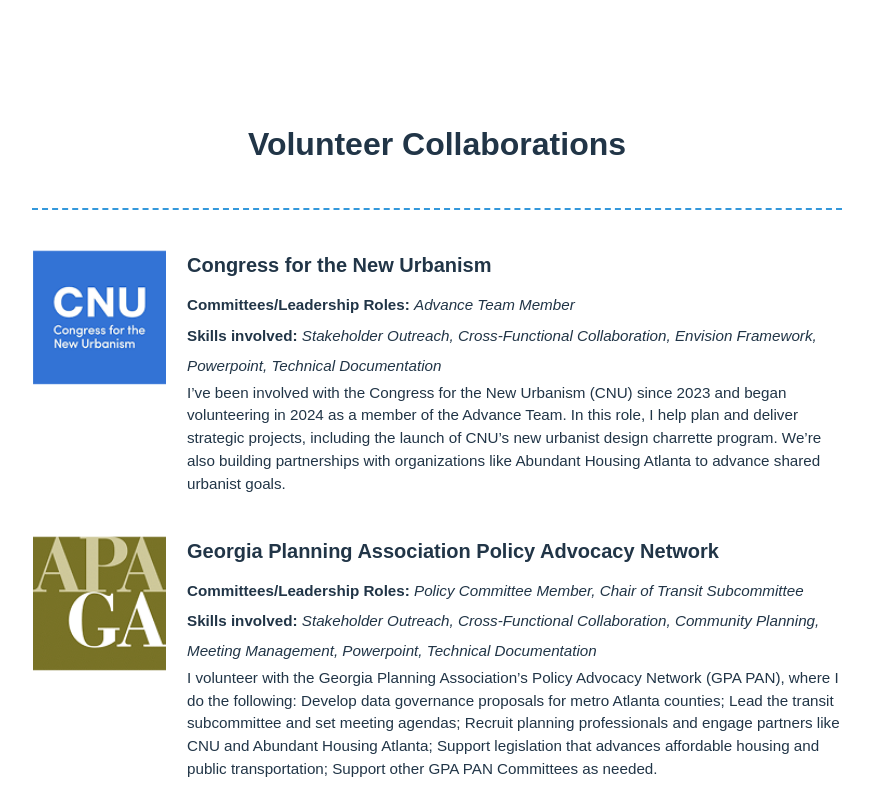
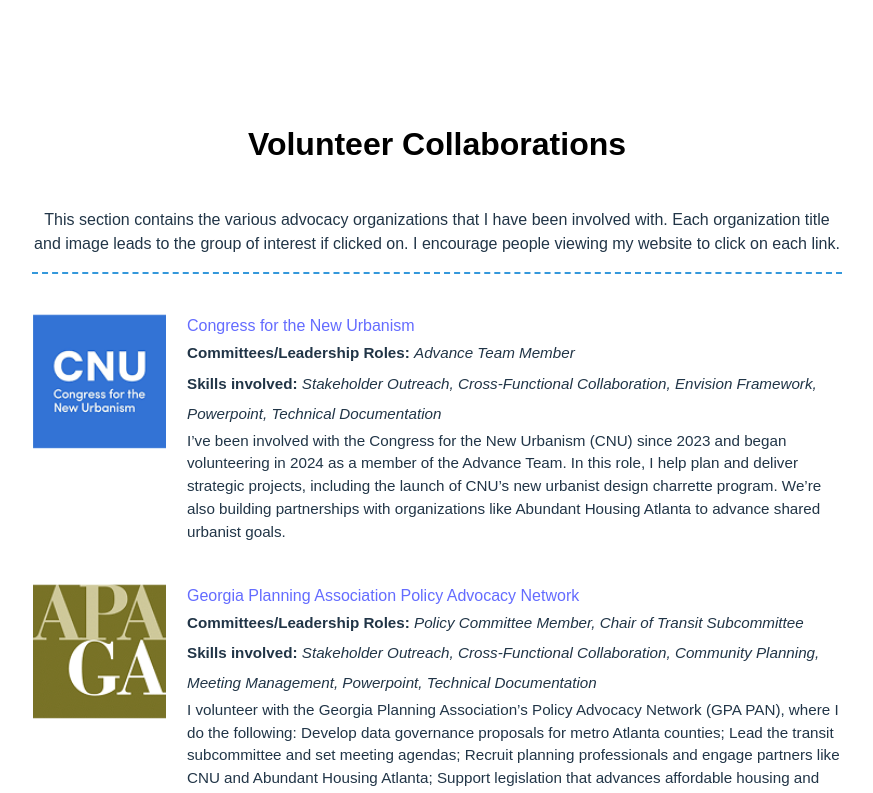
Before and after one commit to zstarbuck/zachary-starbuck-portfolio, a React (Vite) app: page / in a window 1280 px wide. Shown: the part 3360-4153 px from the top of the page, without its empty margins (203-1076 px from the left). Built offline with nearby package versions, Linux system fonts and the light colour scheme.

Commit message:
new links

```diff
--- a/src/components/volunteercollabs/VolunteerCollabs.css
+++ b/src/components/volunteercollabs/VolunteerCollabs.css
@@ -7,6 +7,7 @@
 
 .volunteer-title {
   margin-bottom: 40px;
+  color: black;
 }
 
 .card-container{
--- a/src/components/volunteercollabs/VolunteerCollabs.jsx
+++ b/src/components/volunteercollabs/VolunteerCollabs.jsx
@@ -2,16 +2,17 @@
 
 const collaborations = [
   {
-    title: "Congress for the New Urbanism",
+    title:"Congress for the New Urbanism",
     id: "CNU",
     image: "/cnu_logo.png",
-    involvement:{
+    link: "https://www.cnuatl.org/",
+    involvement: {
       title: "Committees/Leadership Roles: ",
       text: "Advance Team Member"
     },
-    skills:{
-      title:"Skills involved: ",
-      text:"Stakeholder Outreach, Cross-Functional Collaboration, Envision Framework, Powerpoint, Technical Documentation"
+    skills: {
+      title: "Skills involved: ",
+      text: "Stakeholder Outreach, Cross-Functional Collaboration, Envision Framework, Powerpoint, Technical Documentation"
     },
     description:
       "I’ve been involved with the Congress for the New Urbanism (CNU) since 2023 and began volunteering in 2024 as a member of the Advance Team. In this role, I help plan and deliver strategic projects, including the launch of CNU’s new urbanist design charrette program. We’re also building partnerships with organizations like Abundant Housing Atlanta to advance shared urbanist goals.",
@@ -20,28 +21,29 @@
     title: "Georgia Planning Association Policy Advocacy Network",
     id: "GPA",
     image: "/gpa-logo.png",
-    involvement:{
+    link: "https://georgiaplanning.org/policy-and-advocacy-committee-work/",
+    involvement: {
       title: "Committees/Leadership Roles: ",
       text: "Policy Committee Member, Chair of Transit Subcommittee"
     },
-    skills:{
-      title:"Skills involved: ",
-      text:"Stakeholder Outreach, Cross-Functional Collaboration, Community Planning, Meeting Management, Powerpoint, Technical Documentation"
+    skills: {
+      title: "Skills involved: ",
+      text: "Stakeholder Outreach, Cross-Functional Collaboration, Community Planning, Meeting Management, Powerpoint, Technical Documentation"
     },
     description: "I volunteer with the Georgia Planning Association’s Policy Advocacy Network (GPA PAN), where I do the following: Develop data governance proposals for metro Atlanta counties; Lead the transit subcommittee and set meeting agendas; Recruit planning professionals and engage partners like CNU and Abundant Housing Atlanta; Support legislation that advances affordable housing and public transportation; Support other GPA PAN Committees as needed."
-
   },
   {
     title: "Abundant Housing Atlanta",
     id: "AHA",
     image: "/aha-logo.png",
-    involvement:{
+    link: 'https://abundanthousingatlanta.org/',
+    involvement: {
       title: "Committees/Leadership Roles: ",
       text: "Unofficial Liason"
     },
-    skills:{
-      title:"Skills involved: ",
-      text:"Stakeholder Outreach, Cross-Functional Collaboration, Zoning, Community Planning"
+    skills: {
+      title: "Skills involved: ",
+      text: "Stakeholder Outreach, Cross-Functional Collaboration, Zoning, Community Planning"
     },
     description:
       "At Abundant Housing Atlanta, I support advocacy and education efforts to advance pro-housing policies in the metro region. My work includes policy research, stakeholder engagement, and coalition-building with aligned organizations to promote housing affordability and zoning reform. I regularly attend their events and am coordinating a partnership between this organization and CNU related to a design Charrette program.",
@@ -49,30 +51,32 @@
   {
     title: "MARTA Army",
     id: "MARTA",
-   involvement:{
+    image: "/marta-army-logo.png",
+    link: "https://www.martaarmy.org/",
+    involvement: {
       title: "Committees/Leadership Roles: ",
       text: "Community Engagement Committee"
     },
-    skills:{
-      title:"Skills involved: ",
-      text:"Stakeholder Outreach, GIS, Powerpoint, Community Engagement"
+    skills: {
+      title: "Skills involved: ",
+      text: "Stakeholder Outreach, GIS, Powerpoint, Community Engagement"
     },
-    image: "/marta-army-logo.png",
     description:
       "As a volunteer with MARTA Army, I supported transit advocacy through GIS mapping of MARTA’s bus network and regular collaboration with board members and urbanist initiatives. I attended planning meetings to assess system needs and conducted research for a proposed agency infrastructure partnership between MARTA’s Sustainability Department and MARTA Army.",
   },
   {
     title: "Partnership for Southern Equity",
     id: "PSE",
-    involvement:{
+    image: "/pse-logo.png",
+    link:"https://psequity.org/",
+    involvement: {
       title: "Committees/Leadership Roles: ",
       text: "Co-Chair of Energize and Connect Committee"
     },
-    skills:{
-      title:"Skills involved: ",
-      text:"Stakeholder Outreach, Cross-Functional Collaboration and Engagement, Networking, Envision Framework, Powerpoint"
+    skills: {
+      title: "Skills involved: ",
+      text: "Stakeholder Outreach, Cross-Functional Collaboration and Engagement, Networking, Envision Framework, Powerpoint"
     },
-    image: "/pse-logo.png",
     description:
       "I volunteer with the Partnership for Southern Equity as a member of the Connect and Energize Committee, supporting efforts to advance equity-focused community engagement. I regularly participate in Circles Convenings and help build support their technical connections with other aligned organizations and individuals. I also assist with social media outreach to amplify their mission and initiatives.",
   },
@@ -81,20 +85,48 @@
 const VolunteerCollabs = () => {
   return (
     <div className="volunteer-container">
-      <h1 className="volunteer-title" id="organizations">Volunteer Collaborations</h1>
+      <h1 className="volunteer-title" id="organizations">
+        Volunteer Collaborations
+      </h1>
+      <p>This section contains the various advocacy organizations that I have been involved with.
+        Each organization title and image leads to the group of interest if clicked on.
+        I encourage people viewing my website to click on each link.
+      </p>
       <div className="card-container">
         {collaborations.map((item, index) => (
           <div key={index} className="volunteer-card">
-          <img src={item.image} alt={item.title} className="volunteer-logo" />
+            {item.link ? (
+              <a
+                href={item.link}
+                target="_blank"
+                rel="noopener noreferrer"
+              >
+                <img
+                  src={item.image}
+                  alt={item.title}
+                  className="volunteer-logo"
+                />
+              </a>
+            ) : (
+              <img
+                src={item.image}
+                alt={item.title}
+                className="volunteer-logo"
+              />
+            )}
             <div className="volunteer-content" id={item.id}>
-            <h2>{item.title}</h2>
+              <a
+                href={item.link}
+                target="_blank"
+                rel="noopener noreferrer"
+              >{item.title}</a>
               <p>
-            <span className='semi-bold'>{item.involvement.title}</span>
-            <span className='italic'>{item.involvement.text}</span>
+                <span className="semi-bold">{item.involvement.title}</span>
+                <span className="italic">{item.involvement.text}</span>
               </p>
               <p>
-            <span className='semi-bold'>{item.skills.title}</span>
-            <span className='italic'>{item.skills.text}</span>
+                <span className="semi-bold">{item.skills.title}</span>
+                <span className="italic">{item.skills.text}</span>
               </p>
               {Array.isArray(item.description) ? (
                 <ul>
```
Lines whose indentation alone changed are shown as unchanged.
